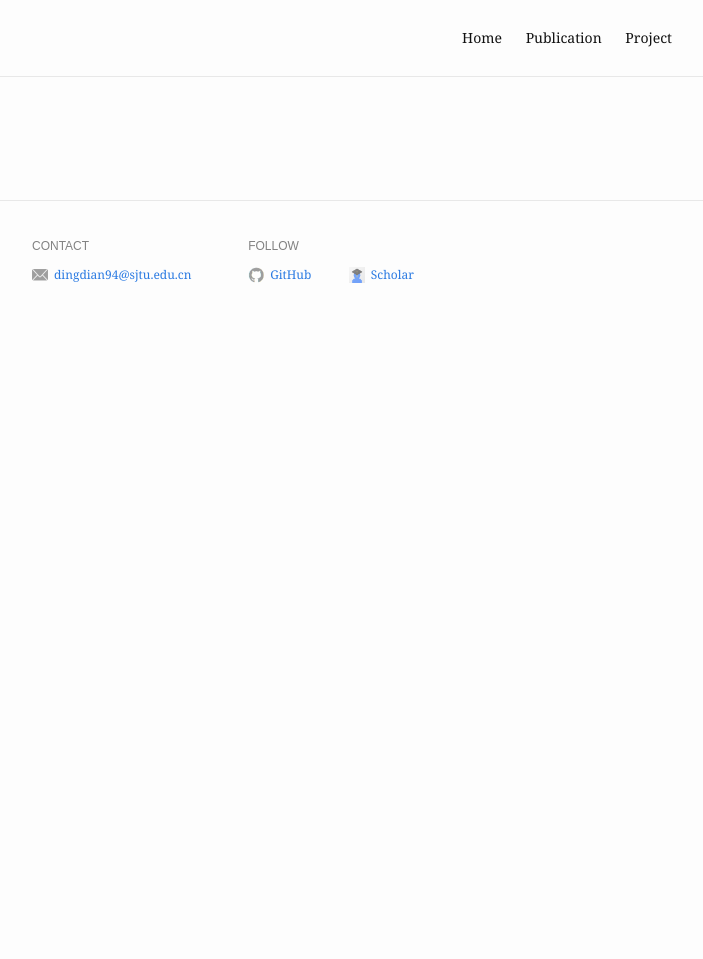
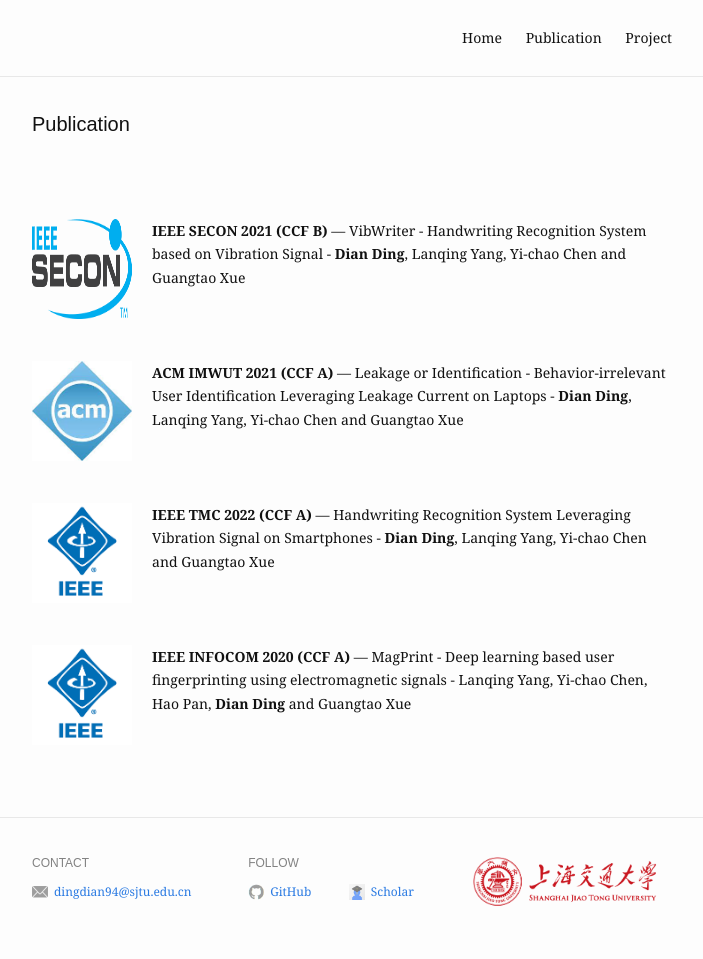
Before and after one commit to dianding0102/dian_web, a Jekyll site: the page built from publication.md, in a window 1280 px wide. Shown: the whole page, without its empty margins (288-991 px from the left). Built offline with Jekyll 4.4.1, drawn with Linux system fonts in a browser that asks for light colours; our own code applies the rules of GitHub Pages for plain Markdown files; before the commit the page ends 900 px from its top, so only the background shows below that.

Commit message:
Update publication.md

```diff
--- a/publication.md
+++ b/publication.md
@@ -14,26 +14,17 @@ items:
   - title: ACM IMWUT 2021 (CCF A)
     image:
       src: /assets/img/work/acm.png
-    description: Leakage or Identification - Behavior-irrelevant User Identification Leveraging Leakage Current on Laptops
-    <p>
-    <b>Dian Ding</b>, Lanqing Yang, Yi-chao Chen and Guangtao Xue
-    </p>
+    description: Leakage or Identification - Behavior-irrelevant User Identification Leveraging Leakage Current on Laptops - <b>Dian Ding</b>, Lanqing Yang, Yi-chao Chen and Guangtao Xue
 
   - title: IEEE TMC 2022 (CCF A)
     image:
       src: /assets/img/work/ieee.png
-    description: Handwriting Recognition System Leveraging Vibration Signal on Smartphones
-    <p>
-    <b>Dian Ding</b>, Lanqing Yang, Yi-chao Chen and Guangtao Xue
-    </p>
+    description: Handwriting Recognition System Leveraging Vibration Signal on Smartphones - <b>Dian Ding</b>, Lanqing Yang, Yi-chao Chen and Guangtao Xue
 
   - title: IEEE INFOCOM 2020 (CCF A)
     image:
       src: /assets/img/work/ieee.png
-    description: MagPrint - Deep learning based user fingerprinting using electromagnetic signals
-    <p>
-    Lanqing Yang, Yi-chao Chen, Hao Pan, <b>Dian Ding</b> and Guangtao Xue
-    </p>
+    description: MagPrint - Deep learning based user fingerprinting using electromagnetic signals - Lanqing Yang, Yi-chao Chen, Hao Pan, <b>Dian Ding</b> and Guangtao Xue
 
 ---
 
```
